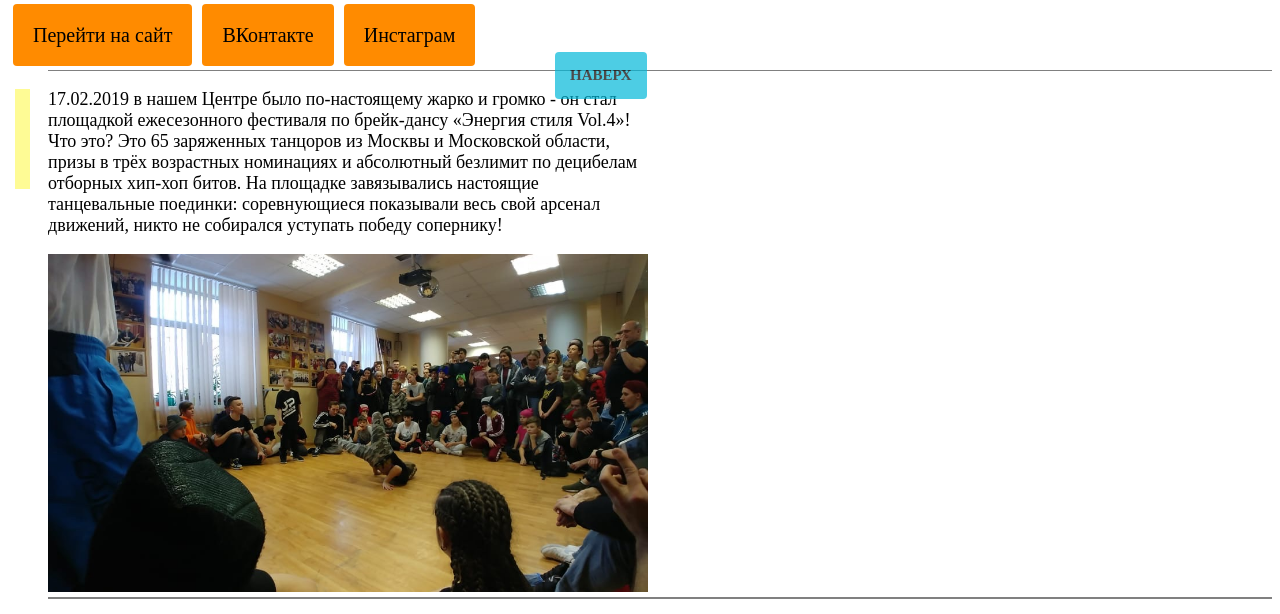
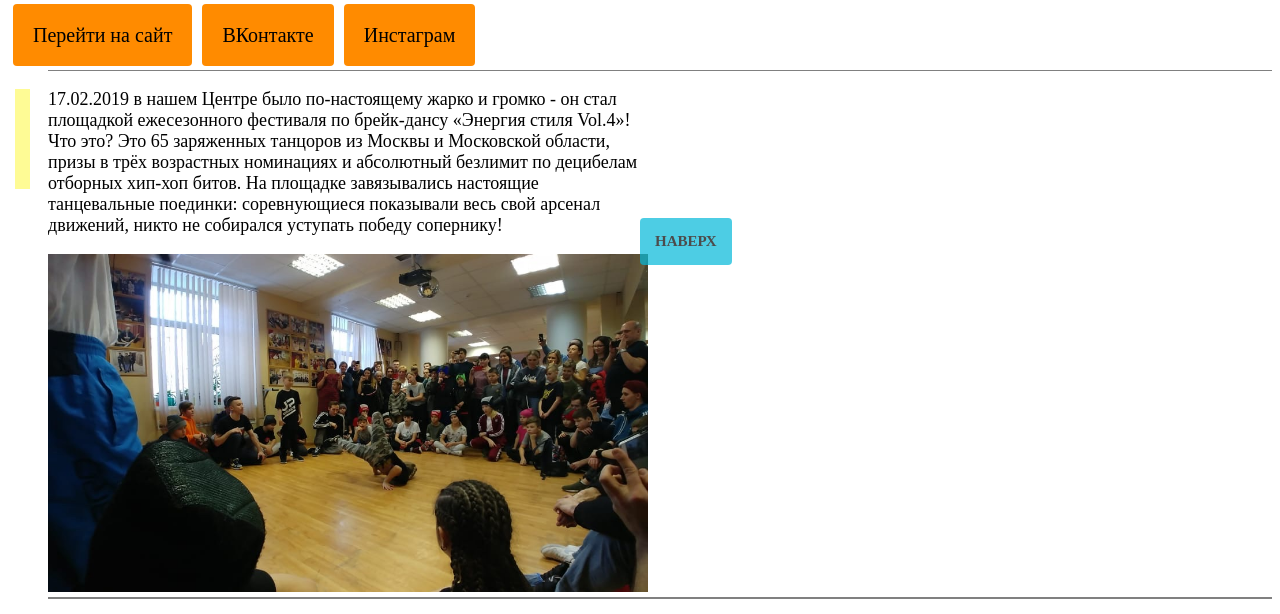
Before and after one commit to cartario/vazil, a plain HTML site: page index.html in a window 1280 px wide. Shown: the part 182-796 px from the top of the page. Drawn offline with Linux system fonts and the light colour scheme.

Commit message:
Update style.css

```diff
--- a/css/style.css
+++ b/css/style.css
@@ -63,10 +63,11 @@ footer{
 	background-color: lightgrey;
 }
 
-.up-button{
+header .up-button{
 	display: block;
 	position: fixed;
-	left: 555px;
+	top: 50%;
+	left: 50%;
 	padding: 15px;
 	font-size: 15px;
 	font-weight: bold;
@@ -74,5 +75,5 @@ footer{
 	color: black;
 	background-color: #02b8d9;
 	border-radius: 4px;
-	opacity:0.7;
+	opacity: 0.7;
 }
```
